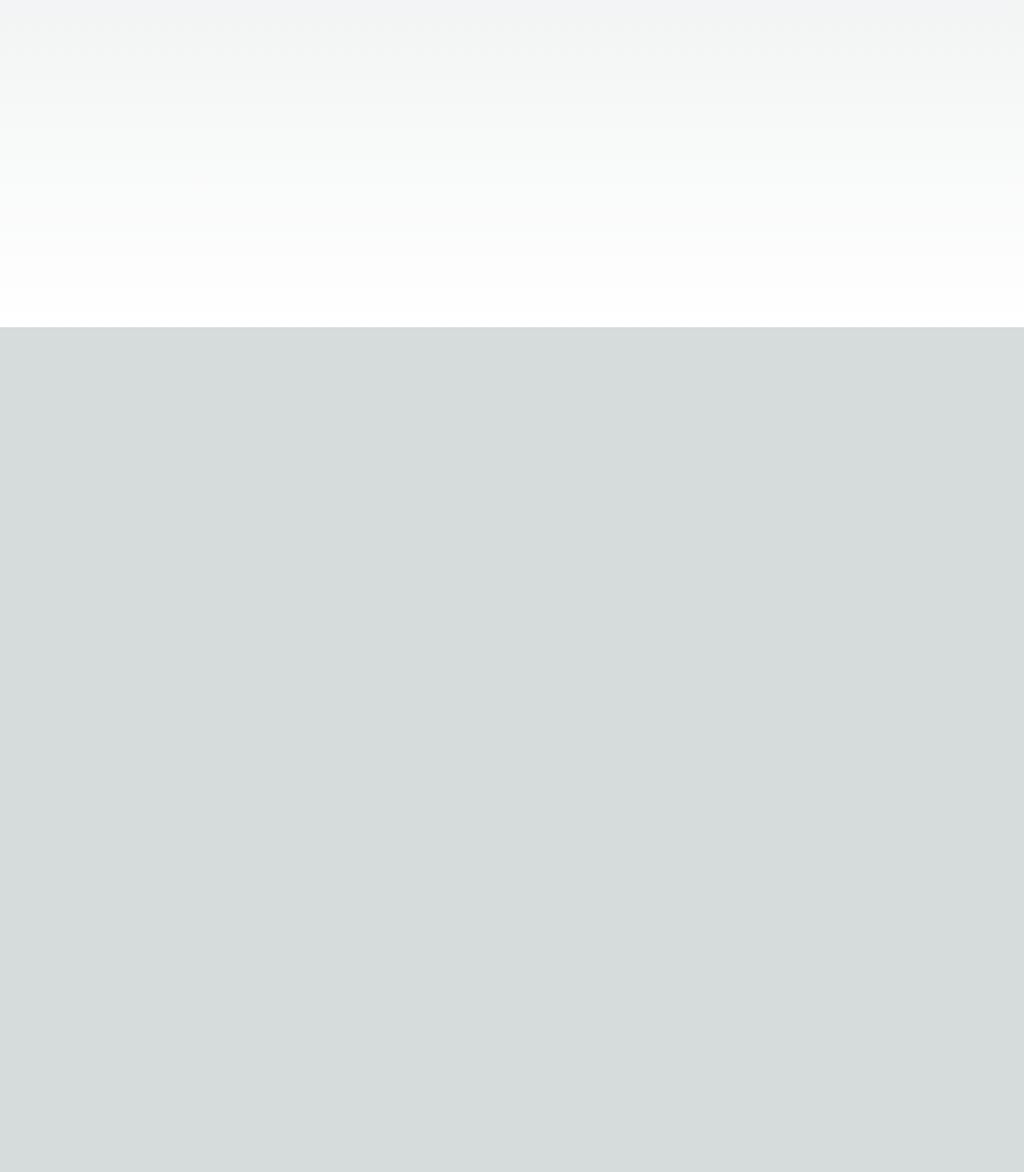
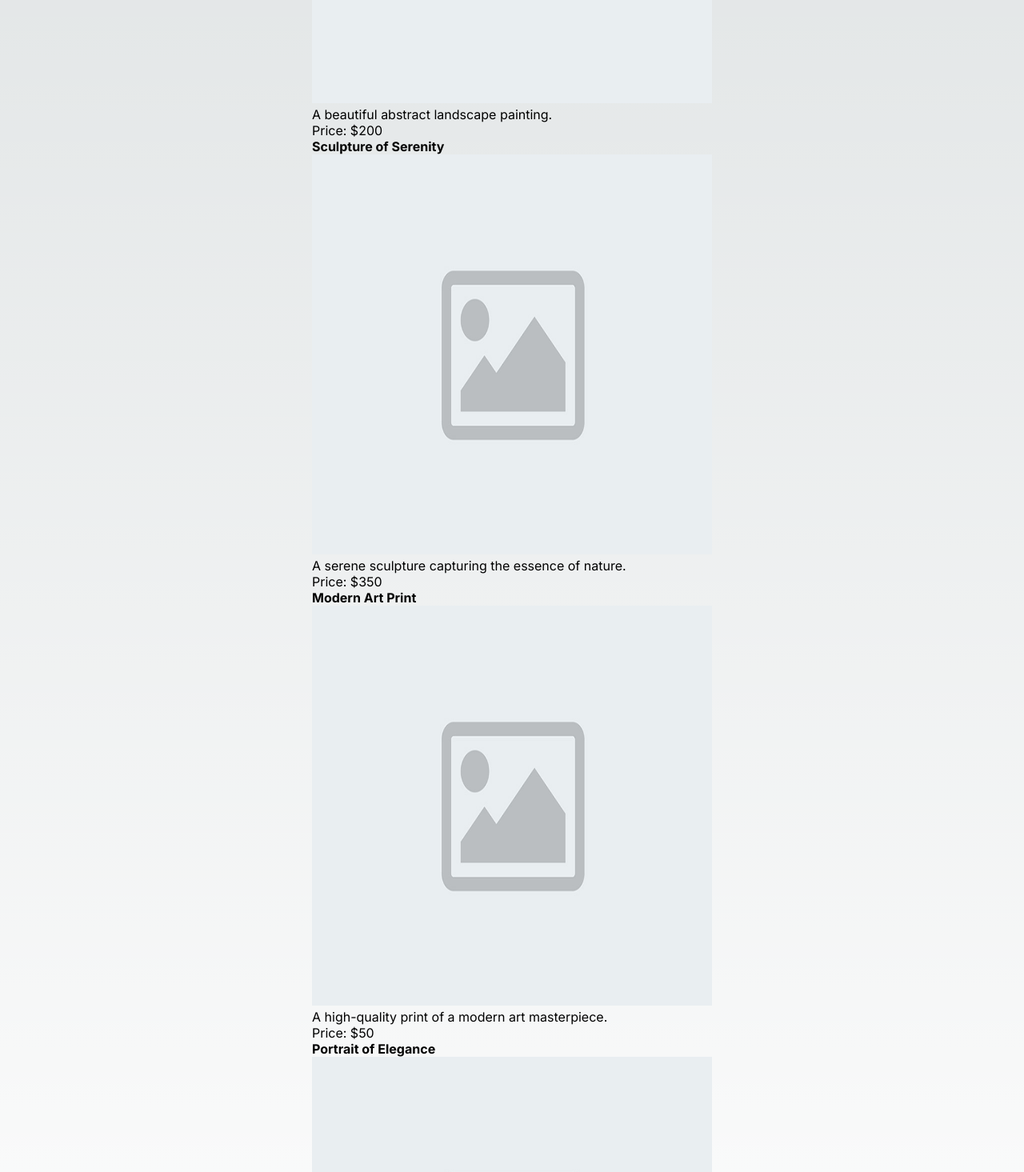
Before and after one commit to sharedordaz/team13_WDD430, a Next.js app: page / in a window 1280 px wide. Shown: the part 960-2425 px from the top of the page at 80% size. Before the commit the page ends 1369 px from the top, so only its background shows below. Built offline with nearby package versions, Linux system fonts and the light colour scheme.

Commit message:
First part of this freaking thing

```diff
--- /dev/null
+++ b/src/app/grid/card.tsx
@@ -0,0 +1,19 @@
+import Image from 'next/image'
+export default function createCard(item: any){
+    return (
+    <div>
+        <h4>{item.name}</h4>
+           <Image
+      src="/placeholder-image.jpg"
+      width={500}
+      height={500}
+      alt={item.description}
+    />
+        <p>{item.description}</p>
+        <p>Price: ${item.price} </p>
+
+    </div>
+
+
+    )
+    }
--- /dev/null
+++ b/src/app/grid/main-grid.tsx
@@ -0,0 +1,14 @@
+import createCard from "./card"
+
+export default function MainGrid(){
+
+    const jsonData = require('./test.json');
+
+    const artItems = jsonData.artItems || [];
+
+    const allCards = artItems.map((artItem: any) => {
+        return createCard(artItem)
+        })
+
+    return(allCards)
+}
--- /dev/null
+++ b/src/app/grid/test.json
@@ -0,0 +1,36 @@
+{
+  "artItems": [
+    {
+      "id": 1,
+      "name": "Abstract Landscape",
+      "artist": "John Smith",
+      "price": 200,
+      "description": "A beautiful abstract landscape painting.",
+      "image": "abstract-landscape.jpg"
+    },
+    {
+      "id": 2,
+      "name": "Sculpture of Serenity",
+      "artist": "Emily Jones",
+      "price": 350,
+      "description": "A serene sculpture capturing the essence of nature.",
+      "image": "serenity-sculpture.jpg"
+    },
+    {
+      "id": 3,
+      "name": "Modern Art Print",
+      "artist": "Alex Rodriguez",
+      "price": 50,
+      "description": "A high-quality print of a modern art masterpiece.",
+      "image": "modern-art-print.jpg"
+    },
+    {
+      "id": 4,
+      "name": "Portrait of Elegance",
+      "artist": "Sophia Miller",
+      "price": 180,
+      "description": "An elegant portrait capturing the beauty of a subject.",
+      "image": "elegance-portrait.jpg"
+    }
+  ]
+}
--- a/src/app/main-grid.tsx
+++ b/src/app/main-grid.tsx
@@ -1,3 +1,4 @@
 export default function MainGrid(){
+
     return(<label>hello</label>)
     }
--- a/src/app/page.tsx
+++ b/src/app/page.tsx
@@ -1,7 +1,7 @@
 import Image from "next/image";
 import styles from "./page.module.css";
 import Banner from '@/app/banner';
-import MainGrid from '@/app/main-grid';
+import MainGrid from '@/app/grid/main-grid'
 /*
 TODO:
 -Shopping Cart (Douglas Fabricio)
@@ -25,6 +25,7 @@ export default function Home() {
             <main className={styles.main}>
                 <MainGrid />
             </main>
+
     </>
   );
 }
```
Also changed, not shown: public/placeholder-image.jpg (added).
